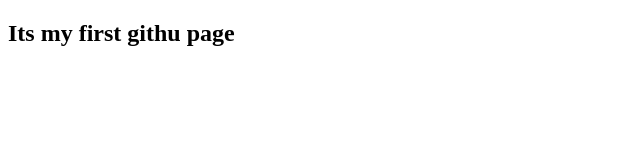
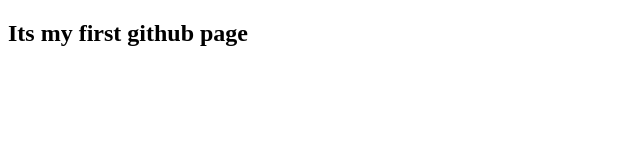
Before and after one commit to tox1c888/My-WebSite, a plain HTML site: page index.html in a window 1280 px wide. Shown: the full height of the page, 0-640 px from the left. Drawn offline with Linux system fonts and the light colour scheme.

Commit message:
Update index.html

```diff
--- a/index.html
+++ b/index.html
@@ -7,6 +7,6 @@
     <title>My First Github Page!</title>
 </head>
 <body>
-    <h2>Its my first githu page</h2>
+    <h2>Its my first github page</h2>
 </body>
 </html>
```
